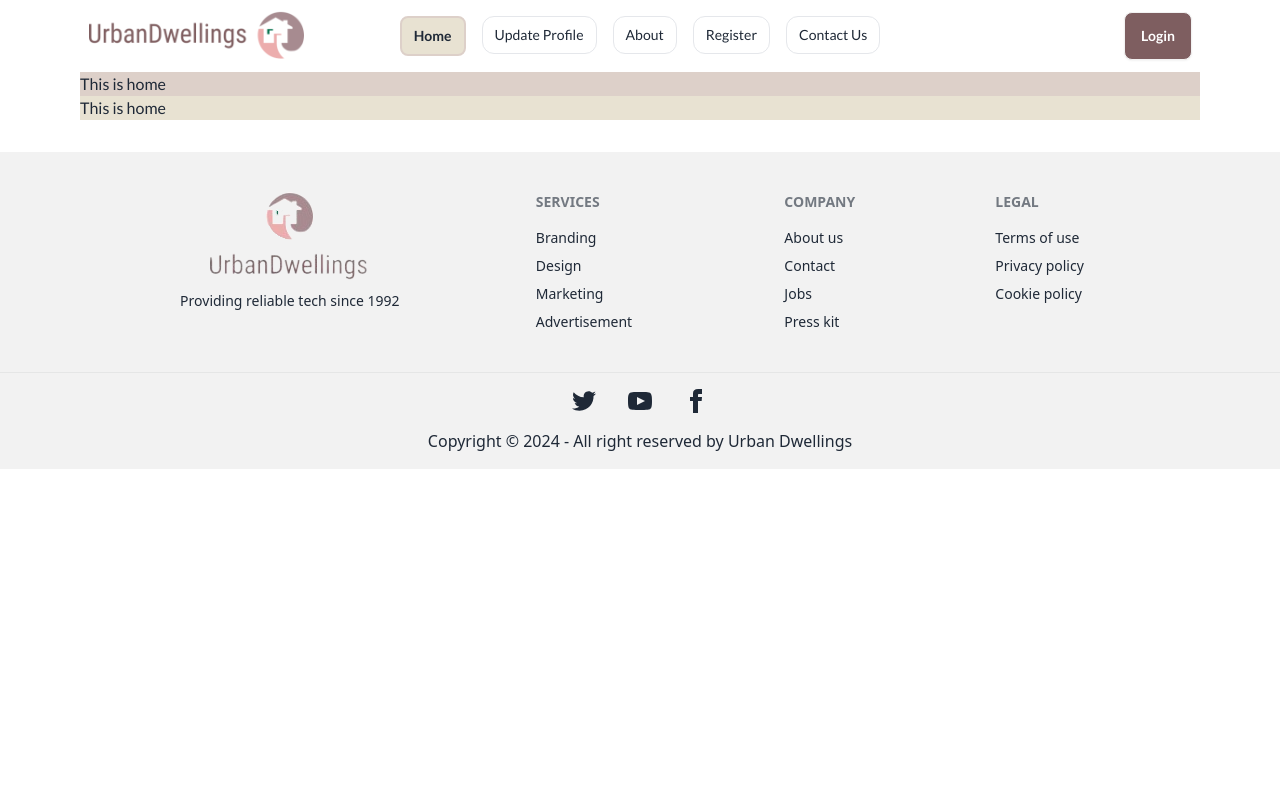
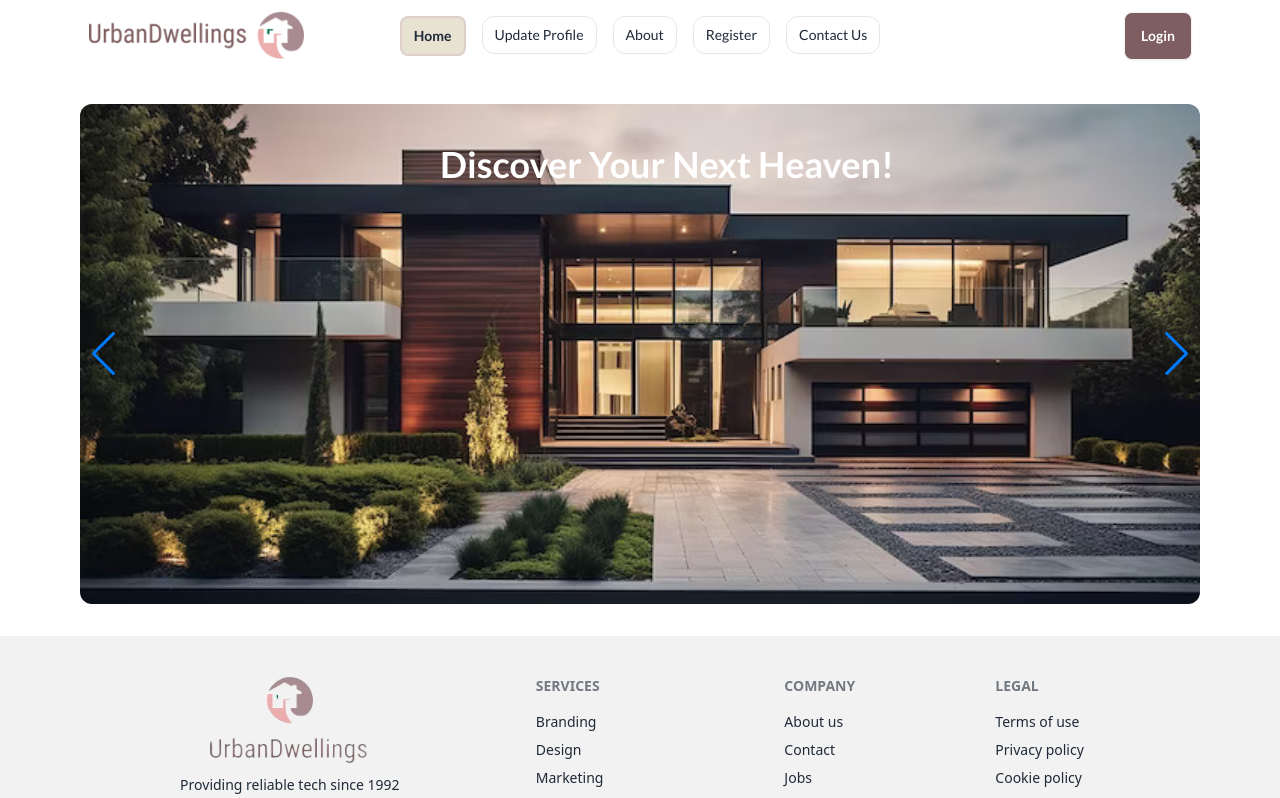
Before and after one commit to shuvo339/UrbanDwellings, a React (Vite) app: page / in a window 1280 px wide. Shown: the top 798 px of the page. Built offline with nearby package versions, Linux system fonts and the light colour scheme; no server answers.

Commit message:
banner section added

```diff
--- a/src/Pages/Home/Home.jsx
+++ b/src/Pages/Home/Home.jsx
@@ -1,8 +1,9 @@
+import Banner from "../../components/Banner/Banner";
+
 const Home = () => {
     return (
         <div>
-            <h2 className= "font-lato bg-warm-taupe">This is home</h2>
-            <h2 className=" bg-sandstone-beige">This is home</h2>
+            <Banner></Banner>
         </div>
     );
 };
--- /dev/null
+++ b/src/components/Banner/Banner.css
@@ -0,0 +1,23 @@
+.swiper {
+    width: 100%;
+    height: 100%;
+  }
+
+  .swiper-slide {
+    text-align: center;
+    font-size: 18px;
+    background: #fff;
+
+    /* Center slide text vertically */
+    display: flex;
+    justify-content: center;
+    align-items: center;
+  }
+
+  .swiper-slide img {
+    display: block;
+    width: 100%;
+    height: 500px;
+    object-fit: cover;
+    border-radius: 12px;
+  }
--- /dev/null
+++ b/src/components/Banner/Banner.jsx
@@ -0,0 +1,51 @@
+import banner1 from '../../assets/banner-1.jpg'
+import banner2 from '../../assets/banner-2.jpg'
+import banner4 from '../../assets/banner-4.jpg'
+import banner5 from '../../assets/banner-5.jpg'
+// Import Swiper React components
+import { Swiper, SwiperSlide } from 'swiper/react';
+
+// Import Swiper styles
+import 'swiper/css';
+import 'swiper/css/navigation';
+
+import './Banner.css';
+
+// import required modules
+import { Navigation, Autoplay, Pagination } from 'swiper/modules';
+
+const Banner = () => {
+    return (
+        <div className='my-8'>
+        <Swiper navigation={true} pagination={{clickable:true}} modules={[Navigation, Autoplay, Pagination]} loop={true} autoplay={{delay:3000}}>
+          <SwiperSlide><div className='relative w-full'>
+            <img src={banner1} alt="" />
+            <div className='absolute top-[8%] left-0 md:left-[15%] lg:left-[25%]'>
+                <h2 className='text-4xl text-white font-bold px-6'>Welcome to Your Dream Home!</h2>
+            </div>
+            </div>
+        </SwiperSlide>
+          <SwiperSlide><div className='relative w-full'>
+            <img src={banner2} alt="" />
+            <div className='absolute top-[8%] left-0 md:left-[20%] lg:left-[30%]'>
+                <h2 className='text-4xl text-white font-bold px-6'>Discover Your Next Heaven!</h2>
+            </div>
+            </div>
+        </SwiperSlide>
+          <SwiperSlide><div className='relative w-full'>
+            <img src={banner4} alt="" />
+            <div className='absolute top-[8%] left-0 md:left-[12%] lg:left-[20%]'>
+                <h2 className='text-4xl text-white font-bold px-6'>Unlock the Door to Your Future Home!</h2>
+            </div>
+            </div>
+        </SwiperSlide>
+          <SwiperSlide><div className='relative w-full'>
+            <img src={banner5} alt="" />
+            </div>
+        </SwiperSlide>
+        </Swiper>
+      </div>
+    );
+};
+
+export default Banner;
```
Also changed, not shown: src/assets/banner-3.jpg (deleted).
